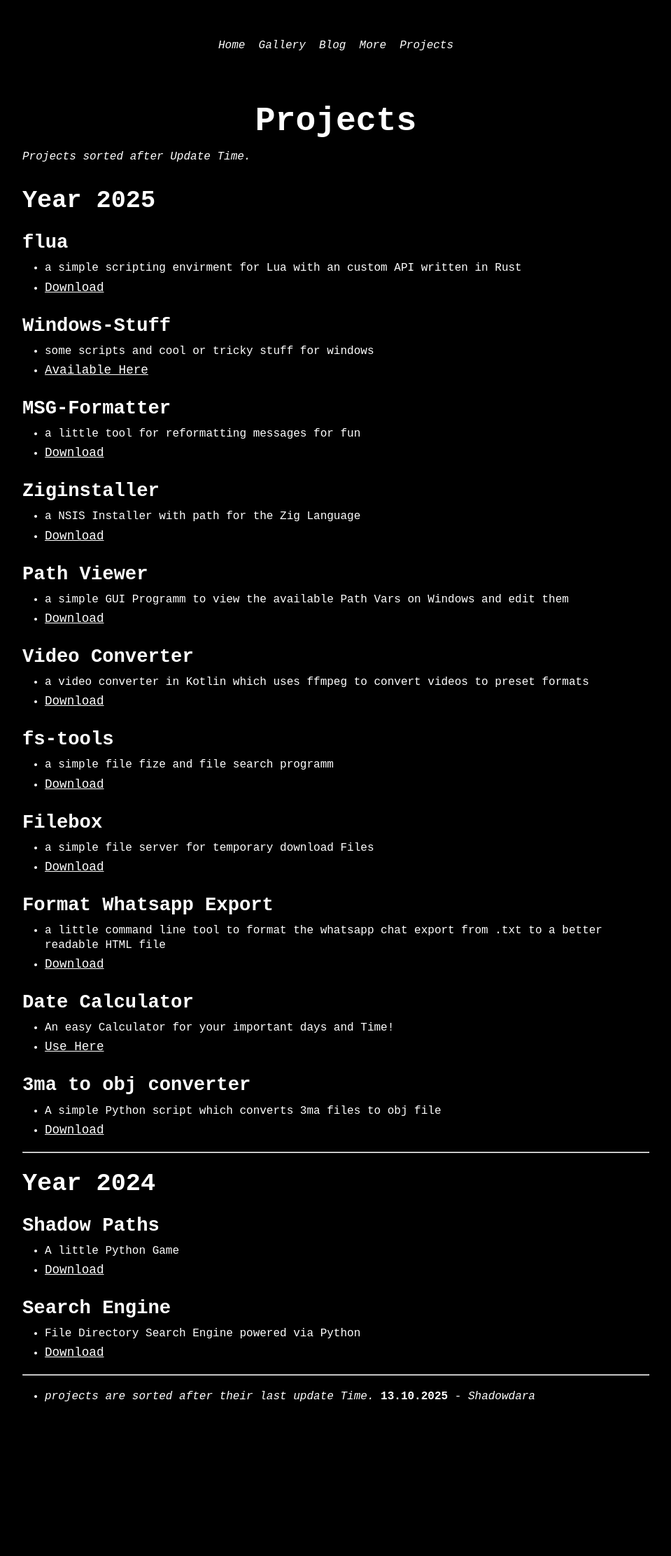
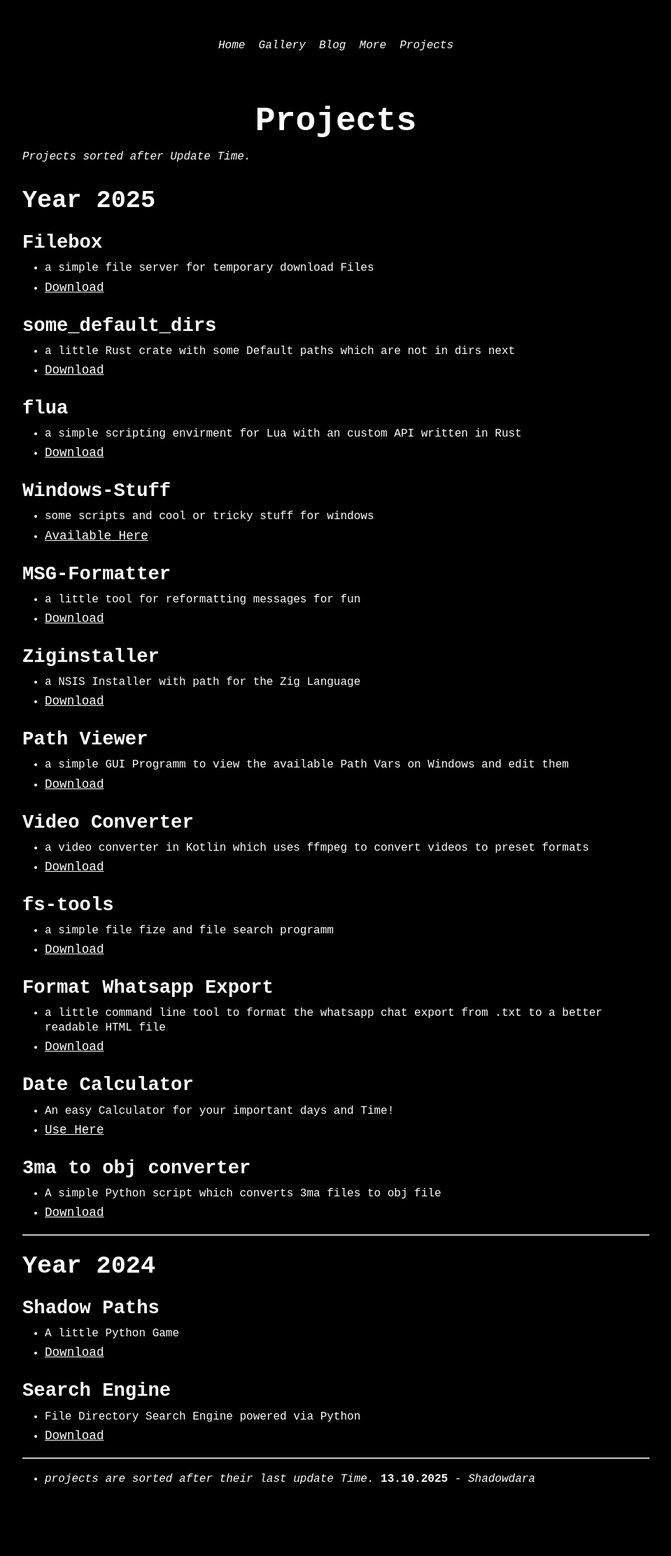
Before and after one commit to ShadowDara/Shadowdara.github.io, a Jekyll site: the page built from _posts/2025-09-13-project-blog.md, in a window 1280 px wide. Shown: the whole page at 70% size, without its empty margins (160-1119 px from the left). Built offline with Jekyll 4.4.1, drawn with Linux system fonts in a browser that asks for light colours; before the commit the page ends 2106 px from its top, so only the background shows below that.

```diff
--- a/_layouts/content.html
+++ b/_layouts/content.html
@@ -20,7 +20,7 @@
   <title>{{ page.title }}</title>
 </head>
 
-<body>
+<body class="bodypost">
   <footer class="db-big">
     {% include footer.html %}
   </footer>
--- a/_posts/2025-09-13-project-blog.md
+++ b/_posts/2025-09-13-project-blog.md
@@ -10,6 +10,14 @@ categories: blog
 *Projects sorted after Update Time.*
 
 ## Year 2025
+
+### Filebox
+- a simple file server for temporary download Files
+- [Download](https://github.com/ShadowDara/filebox)
+
+### some_default_dirs
+- a little Rust crate with some Default paths which are not in dirs next
+- [Download](https://crates.io/crates/some_default_dirs)
 
 ### flua
 - a simple scripting envirment for Lua with an custom API written in
--- a/assets/style.css
+++ b/assets/style.css
@@ -253,6 +253,11 @@ footer {
     margin-top: 1.5rem;
 }
 
+/* CSS Code for the Blog List Page at /blog/ */
+.bodypost {
+    margin-top: 4rem;
+    margin-bottom: 4rem;
+}
 
 /* CSS for the Blog Post Pages */
 .post-header {
--- /dev/null
+++ b/sites/redirection/about.html
@@ -0,0 +1,6 @@
+---
+layout: redirection
+title: "About Me"
+this_url: "/blog/2025/10/16/about-me"
+permalink: /about
+---
--- a/sites/redirection/index.html
+++ b/sites/redirection/index.html
@@ -12,6 +12,10 @@ permalink: /redirection
         </tr>
     </thead>
     <tbody>
+        <tr>
+            <td>/about</td>
+            <td>/blog/2025/10/16/about-me</td>
+        </tr>
         <tr>
             <td>/dc</td>
             <td>https://discord.gg/9Jh8B8pkJa</td>
```
Also changed, not shown: other parts of _posts/2025-09-13-project-blog.md (+0 -4 lines), _posts/2025-08-13-windows-stuff.md (+1 -0 lines), _posts/2025-10-14-about-me.md (added, +10 -0 lines), _posts/2025-10-16-wifi-trick.md (added, +59 -0 lines), sites/links/more.html (+10 -1 lines), 1 other file.
